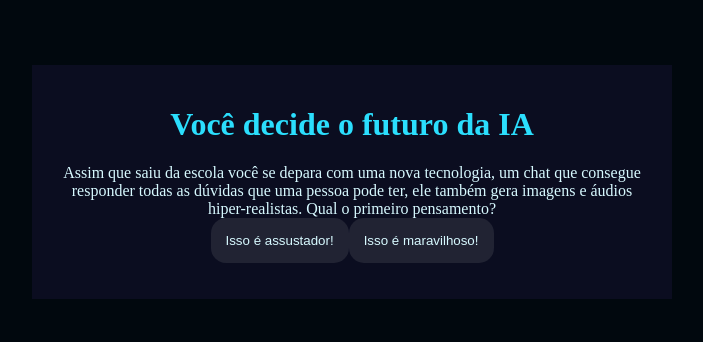
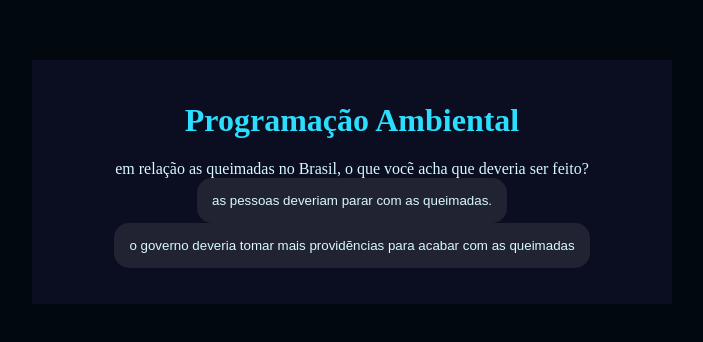
Before and after one commit to EdwardMht/bunda-kkkjajhdoias, a plain HTML site: page index.html in a window 1280 px wide. Shown: the part 226-568 px from the top of the page, without its empty margins (288-991 px from the left). Drawn offline with Linux system fonts and the light colour scheme.

Commit message:
Add files via upload

```diff
--- a/index.html
+++ b/index.html
@@ -8,7 +8,7 @@
 </head>
 <body>
     <div class="caixa-principal">
-        <h1>Você decide o futuro da IA</h1>
+        <h1>Programação Ambiental</h1>
         <div class="caixa-perguntas"></div>
         <div class="caixa-alternativas"></div>
         <div class="caixa-resultado">
--- a/script.js
+++ b/script.js
@@ -6,33 +6,33 @@ const textoResultado = document.querySelector(".texto-resultado");
 
 const perguntas = [
     {
-        enunciado: "Assim que saiu da escola você se depara com uma nova tecnologia, um chat que consegue responder todas as dúvidas que uma pessoa pode ter, ele também gera imagens e áudios hiper-realistas. Qual o primeiro pensamento?",
+    enunciado: "em relação as queimadas no Brasil, o que vocẽ acha que deveria ser feito?",
         alternativas: [
             {
-                texto: "Isso é assustador!",
+                texto: "as pessoas deveriam parar com as queimadas.",
                 afirmacao: "No início ficou com medo do que essa tecnologia pode fazer. "
             },
             {
-                texto: "Isso é maravilhoso!",
+                texto: "o governo deveria tomar mais providẽncias para acabar com as queimadas",
                 afirmacao: "Quis saber como usar IA no seu dia a dia."
             }
         ]
     },
     {
-        enunciado: "Com a descoberta desta tecnologia, chamada Inteligência Artificial, uma professora de tecnologia da escola decidiu fazer uma sequência de aulas sobre esta tecnologia. No fim de uma aula ela pede que você escreva um trabalho sobre o uso de IA em sala de aula. Qual atitude você toma?",
+        enunciado: "quais providẽncias o Governo e as pessoas podem tomar, para que esse problema seja resolvido?",
         alternativas: [
             {
-                texto: "Utiliza uma ferramenta de busca na internet que utiliza IA para que ela ajude a encontrar informações relevantes para o trabalho e explique numa linguagem que facilite o entendimento.",
+                texto: "Leis podem ser criadas e os cidadões podem ajudar a monitorar e descibrir quem começa as queimadas",
                 afirmacao: "Conseguiu utilizar a IA para buscar informações úteis."
             },
             {
-                texto: "Escreve o trabalho com base nas conversas que teve com colegas, algumas pesquisas na internet e conhecimentos próprios sobre o tema.",
+                texto: "o governo pode oferecer benefícios, para quem ajudar a combater e ajudar contra as queimadas.",
                 afirmacao: "Sentiu mais facilidade em utilizar seus próprios recursos para escrever seu trabalho."
             }
         ]
     },
     {
-        enunciado: "Após a elaboração do trabalho escrito, a professora realizou um debate entre a turma para entender como foi realizada a pesquisa e escrita. Nessa conversa também foi levantado um ponto muito importante: como a IA impacta o trabalho do futuro. Nesse debate, como você se posiciona?",
+        enunciado: "vocẽ está na sua casa e decide sair. Ao sair se depara com um vizinho seu jogando lixo na rua, o que vocẽ faz?",
         alternativas: [
             {
                 texto: "Defende a ideia de que a IA pode criar novas oportunidades de emprego e melhorar habilidades humanas.",
```
